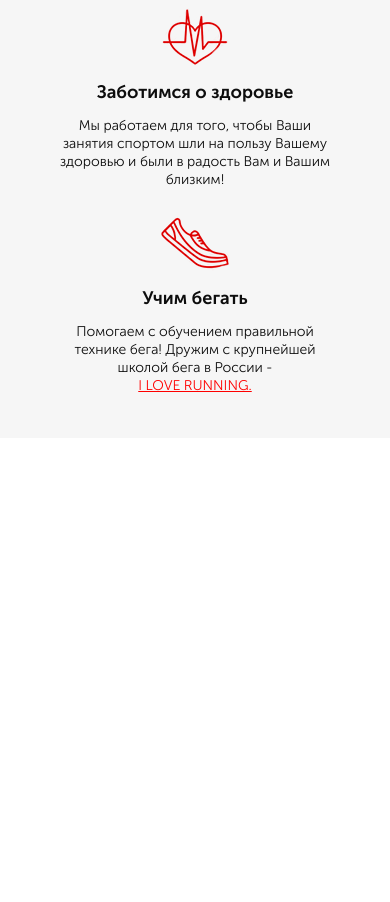
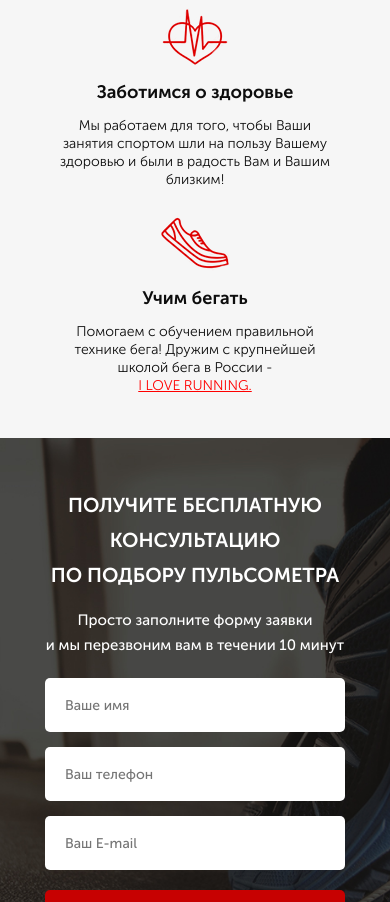
Before and after one commit to terebator228/Pulse1, a website: page src/index.html in a window 390 px wide. Shown: the part 1098-2000 px from the top of the page. Before the commit the page ends 1536 px from the top, so only its background shows below. Drawn offline with Linux system fonts and the light colour scheme.

Commit message:
pulse_step2

```diff
--- a/src/index.html
+++ b/src/index.html
@@ -62,7 +62,7 @@
 
     <div class="advantages">
         <div class="container">
-            <h2 class="advantages__header">НАШИ ПРЕИМУЩЕСТВА</h2>
+            <h2 class="title">НАШИ ПРЕИМУЩЕСТВА</h2>
 
             <div class="advantages__wrapper">
                 <div class="advantages__item">
@@ -83,5 +83,27 @@
             </div>
         </div>
     </div>
+
+    <div class="consultation">
+        <div class="container">
+            <h2 class="title title_left">
+                Получите бесплатную консультацию<br>
+                по подбору пульсометра
+            </h2>
+
+            <div class="consultation__descr">
+                Просто заполните форму заявки<br>
+                и мы перезвоним вам в течении 10 минут
+            </div>
+
+            <form class="feed-form" action="#">
+                <input name="name" required placeholder="Ваше имя" type="text">
+                <input name="phone" required placeholder="Ваш телефон" type="number">
+                <input name="email" required placeholder="Ваш E-mail" type="email">
+
+                <button class="button button_submit">заказать кОНСУЛЬТАЦИЮ</button>
+            </form>
+        </div>
+    </div>
 </body>
 </html>
--- a/src/sass/blocks/_advantages.scss
+++ b/src/sass/blocks/_advantages.scss
@@ -2,14 +2,6 @@
     min-height: 473px;
     padding: 70px 0 83px 0;
     background-color: #F6F6F6;
-
-    &__header {
-        font-weight: 700;
-        font-size: 30px;
-        line-height: 30px;
-        text-align: center;
-        color: #0D0D0D;
-    }
 
     &__wrapper {
         display: flex;
@@ -59,11 +51,3 @@
 
     }
 }
-
-@media (max-width: 767px) {
-    .advantages {
-        &__header {
-            font-size: 25px;
-        }
-    }
-}
--- a/src/sass/blocks/_buttons.scss
+++ b/src/sass/blocks/_buttons.scss
@@ -17,6 +17,19 @@
         font-weight: 500;
         margin-top: 67px;
     }
+    &_submit {
+        width: 100%;
+        height: 58px;
+        font-size: 16px;
+    }
+}
+
+@media (max-width: 991px) {
+    .button {
+        &_submit {
+
+        }
+    }
 }
 
 @media (max-width: 575px) {
@@ -30,6 +43,11 @@
             font-size: 13px;
             margin-top: 20px;
         }
+        &_submit {
+            width: 100%;
+            height: 58px;
+            font-size: 14px;
+        }
     }
 }
 
@@ -39,5 +57,10 @@
         &_main {
             width: 210px;
         }
+        &_submit {
+            width: 100%;
+            height: 58px;
+            font-size: 14px;
+        }
     }
 }
--- /dev/null
+++ b/src/sass/blocks/_consultation.scss
@@ -0,0 +1,34 @@
+.consultation {
+    min-height: 680px;
+    padding: 100px 0 92px 0;
+    background: url('../bg/bg2.png') center (center/cover) no-repeat;
+    &__descr {
+        font-weight: 500;
+        font-size: 20px;
+        line-height: 30px;
+        text-align: left;
+        color: #FFFFFF;
+    }
+}
+
+@media (max-width: 991px) {
+    .consultation {
+        &__descr {
+            margin-left: 20px;
+            font-size: 15px;
+            line-height: 25px;
+        }
+    }
+}
+
+@media (max-width: 575px) {
+    .consultation {
+        min-height: 575px;
+        padding: 50px 0 42px 0;
+        &__descr {
+            text-align: center;
+            margin: 0;
+            margin-top: 15px;
+        }
+    }
+}
--- /dev/null
+++ b/src/sass/blocks/_forms.scss
@@ -0,0 +1,34 @@
+.feed-form {
+    margin-top: 36px;
+    display: flex;
+    flex-direction: column;
+    width: 300px;
+    input {
+        height: 54px;
+        background: #FFFFFF;
+        border-radius: 5px;
+        margin-bottom: 15px;
+        border: none;
+        padding: 0 20px;
+        font-weight: 400;
+        font-size: 14px;
+        color: #4B4B4B;
+        &:nth-child(3) {
+            margin-bottom: 20px;
+        }
+    }
+}
+
+@media (max-width: 991px) {
+    .feed-form {
+        margin-left: 20px;
+
+    }
+}
+
+@media (max-width: 575px) {
+    .feed-form {
+        margin: 0 auto;
+        margin-top: 20px;
+    }
+}
--- a/src/sass/blocks/_promo.scss
+++ b/src/sass/blocks/_promo.scss
@@ -1,7 +1,7 @@
 .promo {
     min-height: 650px;
     padding: 21px 0 93px 0;
-    background: url(../../bg/bg.png) center (center/cover) no-repeat;
+    background: url(../bg/bg.png) center (center/cover) no-repeat;
 
     &__wrapper {
         display: flex;
--- /dev/null
+++ b/src/sass/blocks/_titles.scss
@@ -0,0 +1,47 @@
+.title {
+    font-weight: 700;
+    font-size: 30px;
+    line-height: 30px;
+    text-align: center;
+    text-transform: uppercase;
+    color: #0D0D0D;
+    &_left {
+        font-size: 36px;
+        line-height: 54px;
+        text-align: left;
+        color: #FFFFFF;
+    }
+}
+
+@media (max-width: 991px) {
+    .title {
+        &_left {
+            margin-left: 20px;
+            font-size: 30px;
+            line-height: 47px;
+        }
+    }
+}
+
+@media (max-width: 767px) {
+    .title {
+        &__header {
+            font-size: 25px;
+        }
+        &_left {
+            font-size: 25px;
+        }
+    }
+}
+
+
+@media (max-width: 575px) {
+    .title {
+        &_left {
+            font-size: 20px;
+            line-height: 35px;
+            text-align: center;
+            margin: 0;
+        }
+    }
+}
--- a/src/sass/style.scss
+++ b/src/sass/style.scss
@@ -13,3 +13,6 @@
 @import 'blocks/header';
 @import 'blocks/buttons';
 @import 'blocks/advantages';
+@import 'blocks/titles';
+@import 'blocks/consultation';
+@import 'blocks/forms';
```
Also changed, not shown: src/css/style.min.css.
